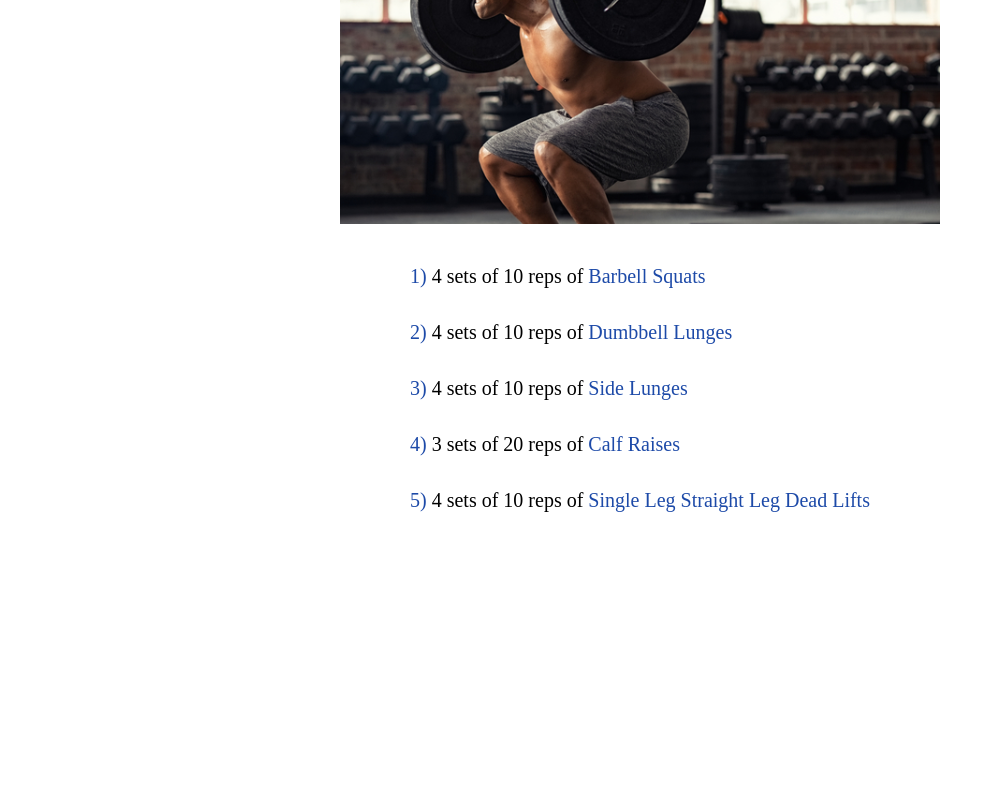
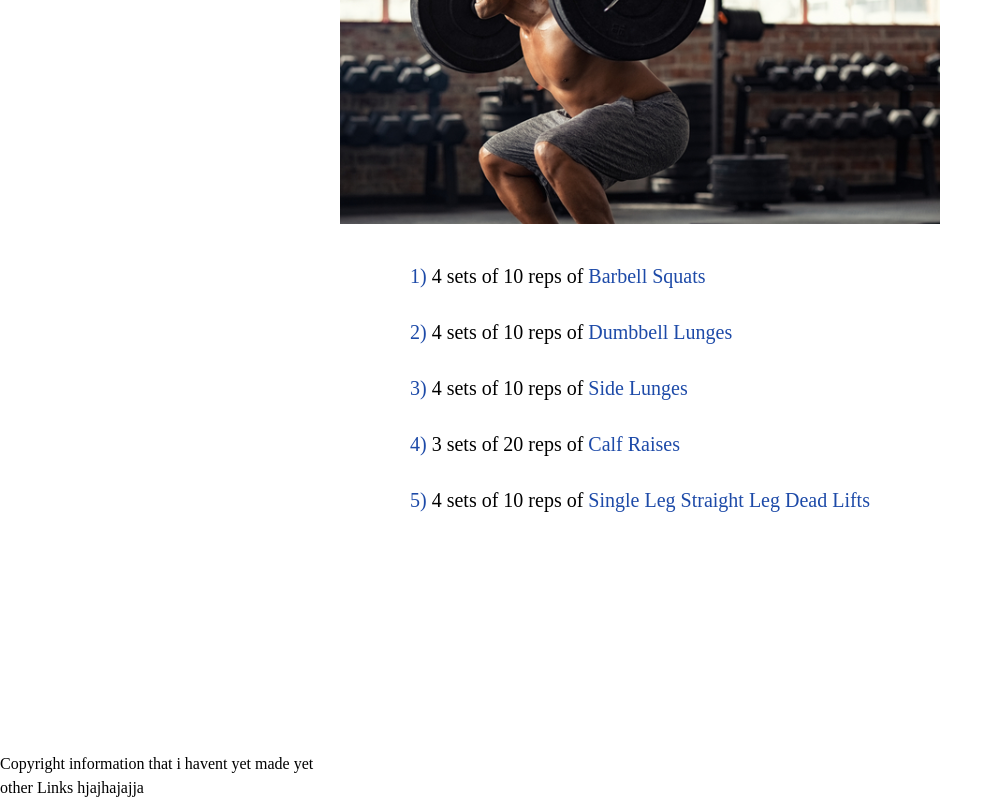
Before and after one commit to DelaurierDev/client, a React (Create React App) app: page / in a window 1280 px wide. Shown: the part 5982-6782 px from the top of the page, without its empty margins (0-1003 px from the left). Before the commit the page ends 6734 px from the top, so only its background shows below. Built offline with nearby package versions, Linux system fonts and the light colour scheme.

Commit message:
adding the footer component

```diff
--- a/src/App.js
+++ b/src/App.js
@@ -1,3 +1,4 @@
+import Footer from './components/Footer';
 import Home from './components/Home';
 import Mission from './components/Mission';
 import Navbar from './components/Navbar';
@@ -12,6 +13,7 @@ function App() {
       <Mission/>
       <Shop/>
       <Workout/>
+      <Footer/>
     </div>
   );
 }
--- /dev/null
+++ b/src/components/Footer.jsx
@@ -0,0 +1,14 @@
+import React from 'react'
+
+const Footer = () => {
+  return (
+    <div>
+        <p>Copyright information that i havent yet made yet</p>
+        <div>
+            <p>other Links hjajhajajja</p>
+        </div>
+    </div>
+  )
+}
+
+export default Footer
```
